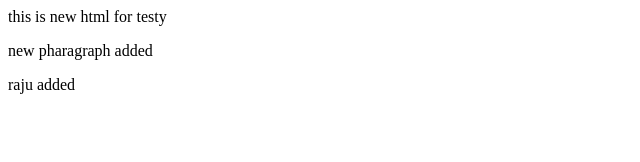
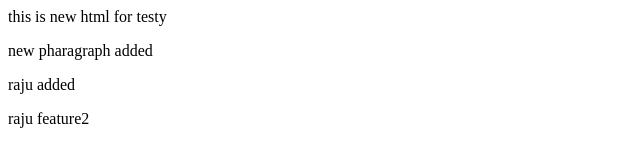
Before and after one commit to nareshpanja000/Testy, a plain HTML site: page index.html in a window 1280 px wide. Shown: the full height of the page, 0-640 px from the left. Drawn offline with Linux system fonts and the light colour scheme.

Commit message:
new feature added by raju

```diff
--- a/index.html
+++ b/index.html
@@ -3,3 +3,5 @@
 <p>new pharagraph added</p>
 
 <p>raju added</p>
+
+<p>raju feature2</p>
```
